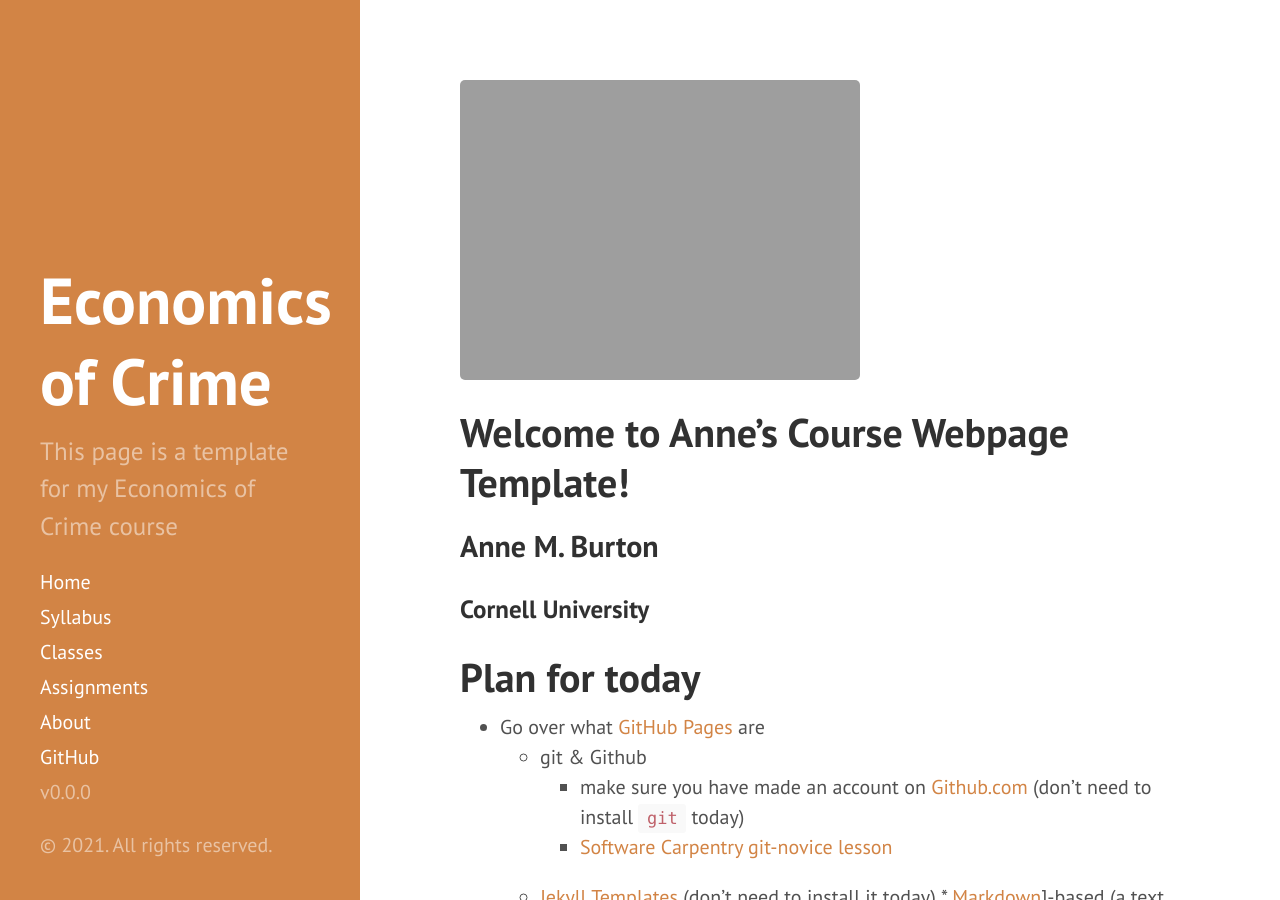
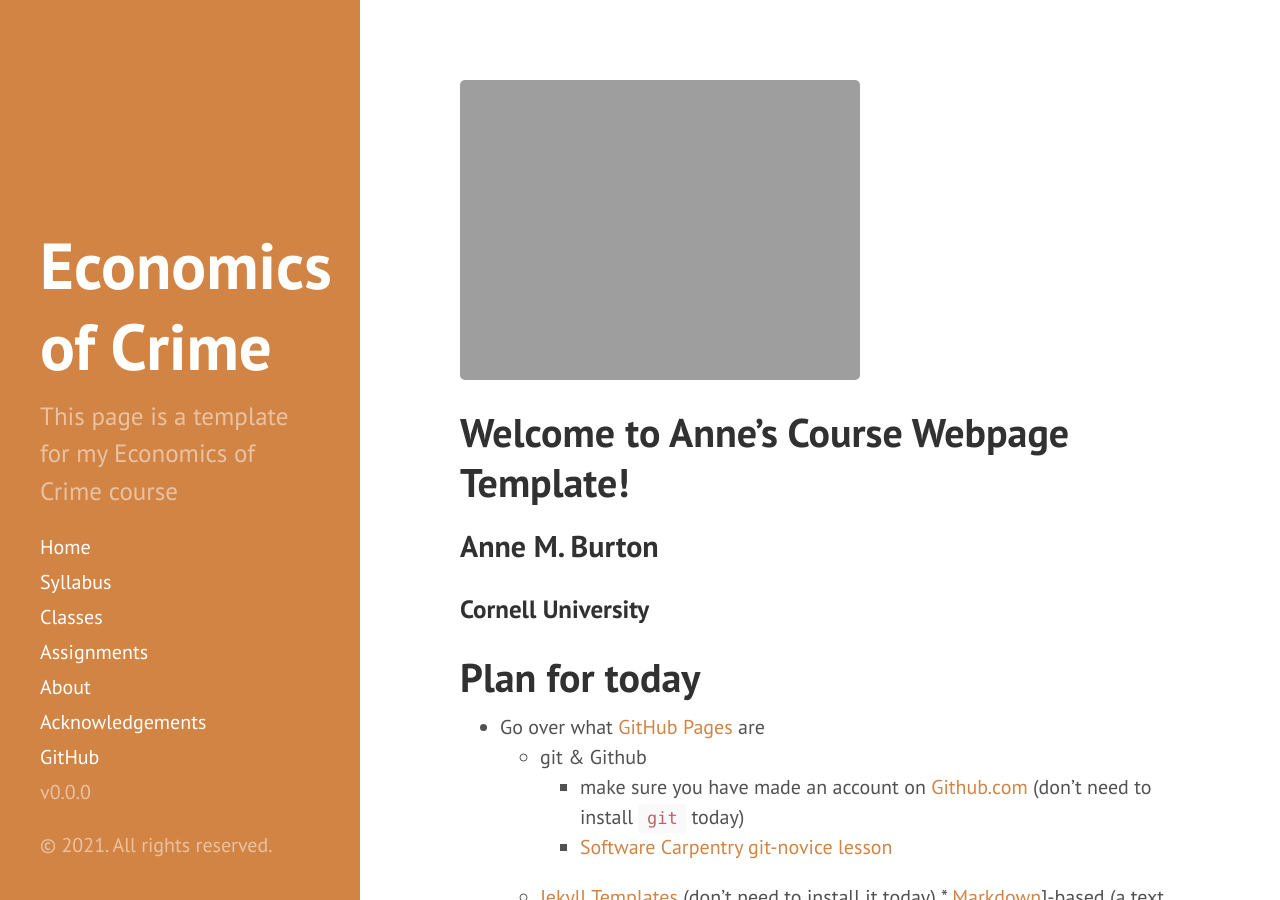
Before and after one commit to anne-m-burton/course-template-temp, a Jekyll site: the page built from index.md, in a window 1280 px wide and 900 px high. Built offline with Jekyll 4.4.1, drawn with Linux system fonts in a browser that asks for light colours; the list of posts is cut into pages by our own code.

Commit message:
Update sidebar.html

```diff
--- a/_includes/sidebar.html
+++ b/_includes/sidebar.html
@@ -15,6 +15,7 @@
       <a class="sidebar-nav-item {% if page.url == node.url %} active{% endif %}" href="{{ '/classes' | prepend: site.baseurl }}">Classes</a>
       <a class="sidebar-nav-item {% if page.url == node.url %} active{% endif %}" href="{{ '/assignments' | prepend: site.baseurl }}">Assignments</a>
       <a class="sidebar-nav-item {% if page.url == node.url %} active{% endif %}" href="{{ '/about' | prepend: site.baseurl }}">About</a>
+      <a class="sidebar-nav-item {% if page.url == node.url %} active{% endif %}" href="{{ '/acknowledgements' | prepend: site.baseurl }}">Acknowledgements</a>
 
 
       {% comment %}
@@ -37,6 +38,8 @@
       <span class="sidebar-nav-item">v{{ site.version }}</span>
     </nav>
 
+    <span id="lastModified"></span>
+
     <p>&copy; {{ site.time | date: '%Y' }}. All rights reserved.</p>
   </div>
 </div>
```
